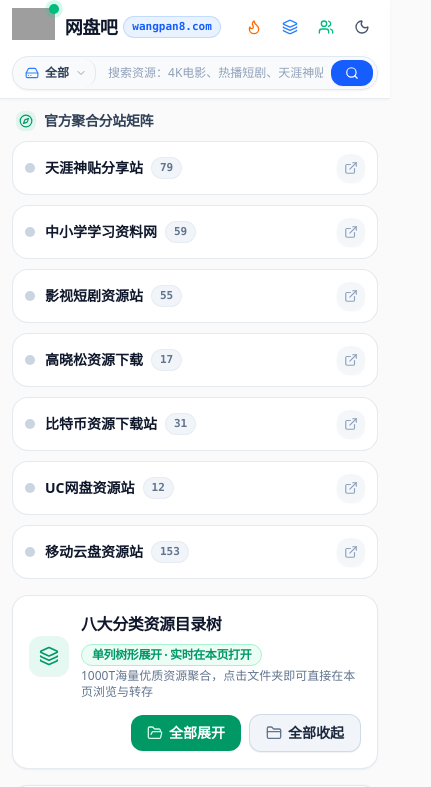
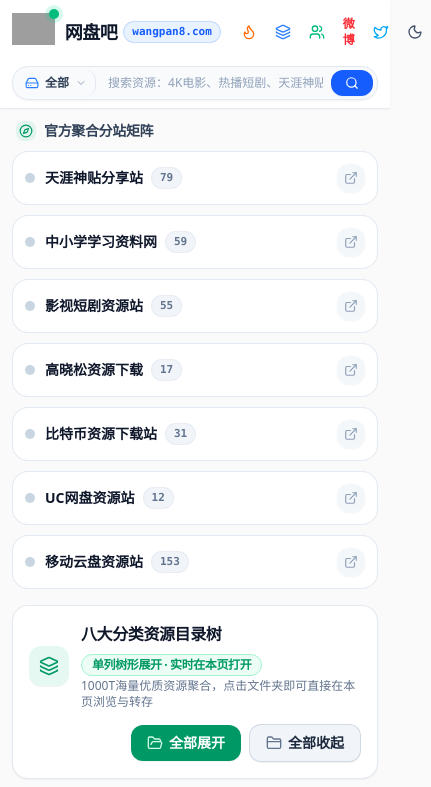
Before and after one commit to ngyngy/pan, a React (Vite) app: page / in a window 390 px wide. Shown: the top 787 px of the page, 431 px wide, since content can reach past the window. Built offline with nearby package versions, Linux system fonts and the light colour scheme; grey boxes are pictures that could not be loaded.

Commit message:
feat: add social media links to mobile header
Add Weibo and X (Twitter) profile links to the mobile navigation menu to increase community engagement.

```diff
--- a/src/components/Header.tsx
+++ b/src/components/Header.tsx
@@ -10,7 +10,8 @@ import {
   X,
   HardDrive,
   CheckCircle2,
-  ChevronDown
+  ChevronDown,
+  Twitter
 } from 'lucide-react';
 import { Logo } from './Logo';
 import { DriveType } from '../types';
@@ -121,7 +122,7 @@ export const Header: React.FC<HeaderProps> = ({
           </div>
 
           {/* Mobile-only quick actions */}
-          <div className="flex md:hidden items-center gap-1">
+          <div className="flex md:hidden items-center gap-0.5 sm:gap-1">
             <button
               onClick={onOpenHotRank}
               className="p-2 text-slate-700 dark:text-slate-200 hover:bg-slate-100 dark:hover:bg-slate-800/80 rounded-xl active:scale-95 transition-all"
@@ -143,6 +144,26 @@ export const Header: React.FC<HeaderProps> = ({
             >
               <Users className="w-4 h-4 text-emerald-500" />
             </button>
+            <a
+              id="mobile-nav-weibo-link"
+              href="https://weibo.com/u/6184008812"
+              target="_blank"
+              rel="noopener noreferrer"
+              className="p-2 text-red-500 dark:text-red-400 hover:bg-red-50 dark:hover:bg-red-950/40 rounded-xl active:scale-95 transition-all text-xs font-bold flex items-center justify-center"
+              title="关注微博"
+            >
+              微博
+            </a>
+            <a
+              id="mobile-nav-x-link"
+              href="https://x.com/nangongyuan/"
+              target="_blank"
+              rel="noopener noreferrer"
+              className="p-2 text-slate-700 dark:text-slate-200 hover:bg-sky-50 dark:hover:bg-sky-950/40 rounded-xl active:scale-95 transition-all flex items-center justify-center"
+              title="关注 X (Twitter)"
+            >
+              <Twitter className="w-4 h-4 text-sky-500" />
+            </a>
             <button
               onClick={onToggleDarkMode}
               className="p-2 text-slate-600 dark:text-slate-300 hover:bg-slate-100 dark:hover:bg-slate-800/80 rounded-xl active:scale-95 transition-all"
@@ -321,6 +342,32 @@ export const Header: React.FC<HeaderProps> = ({
             <span>QQ群</span>
           </button>
 
+          {/* 微博 */}
+          <a
+            id="nav-weibo-link"
+            href="https://weibo.com/u/6184008812"
+            target="_blank"
+            rel="noopener noreferrer"
+            className="flex items-center gap-1.5 px-2.5 py-1.5 text-xs lg:text-sm font-semibold text-slate-700 dark:text-slate-200 hover:text-red-600 dark:hover:text-red-400 hover:bg-red-50 dark:hover:bg-red-950/40 rounded-xl transition-all cursor-pointer group"
+            title="关注南宫远微博 (https://weibo.com/u/6184008812)"
+          >
+            <span className="w-2 h-2 rounded-full bg-red-500 group-hover:scale-125 transition-transform shrink-0" />
+            <span>微博</span>
+          </a>
+
+          {/* X (Twitter) */}
+          <a
+            id="nav-x-link"
+            href="https://x.com/nangongyuan/"
+            target="_blank"
+            rel="noopener noreferrer"
+            className="flex items-center gap-1.5 px-2.5 py-1.5 text-xs lg:text-sm font-semibold text-slate-700 dark:text-slate-200 hover:text-sky-500 dark:hover:text-sky-400 hover:bg-sky-50 dark:hover:bg-sky-950/40 rounded-xl transition-all cursor-pointer group"
+            title="关注南宫远 X / Twitter (https://x.com/nangongyuan/)"
+          >
+            <Twitter className="w-4 h-4 text-sky-500 shrink-0 group-hover:scale-110 transition-transform" />
+            <span>X</span>
+          </a>
+
           {/* 浅色/深色模式切换 */}
           <button
             id="theme-toggle-btn"
```
